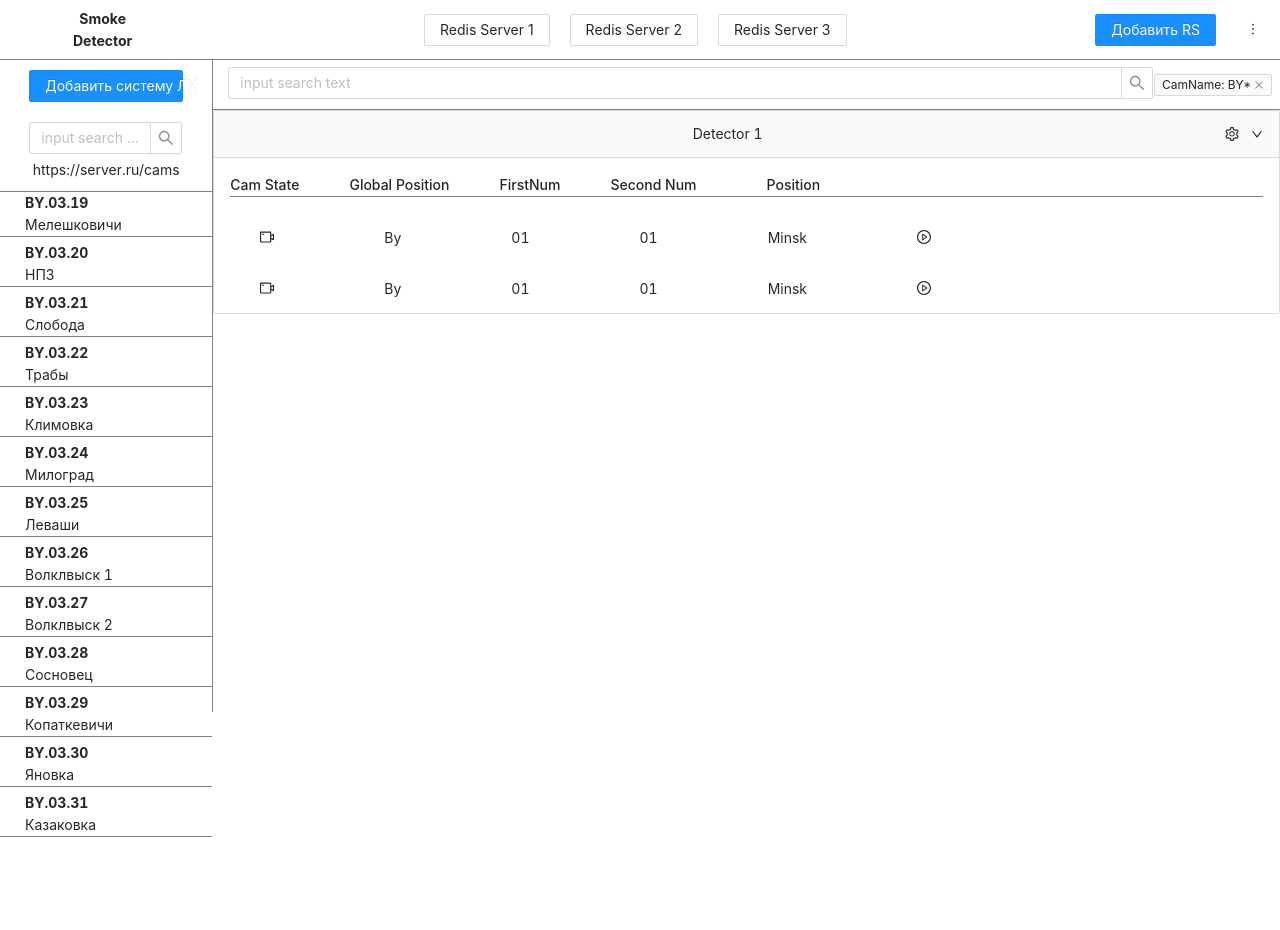
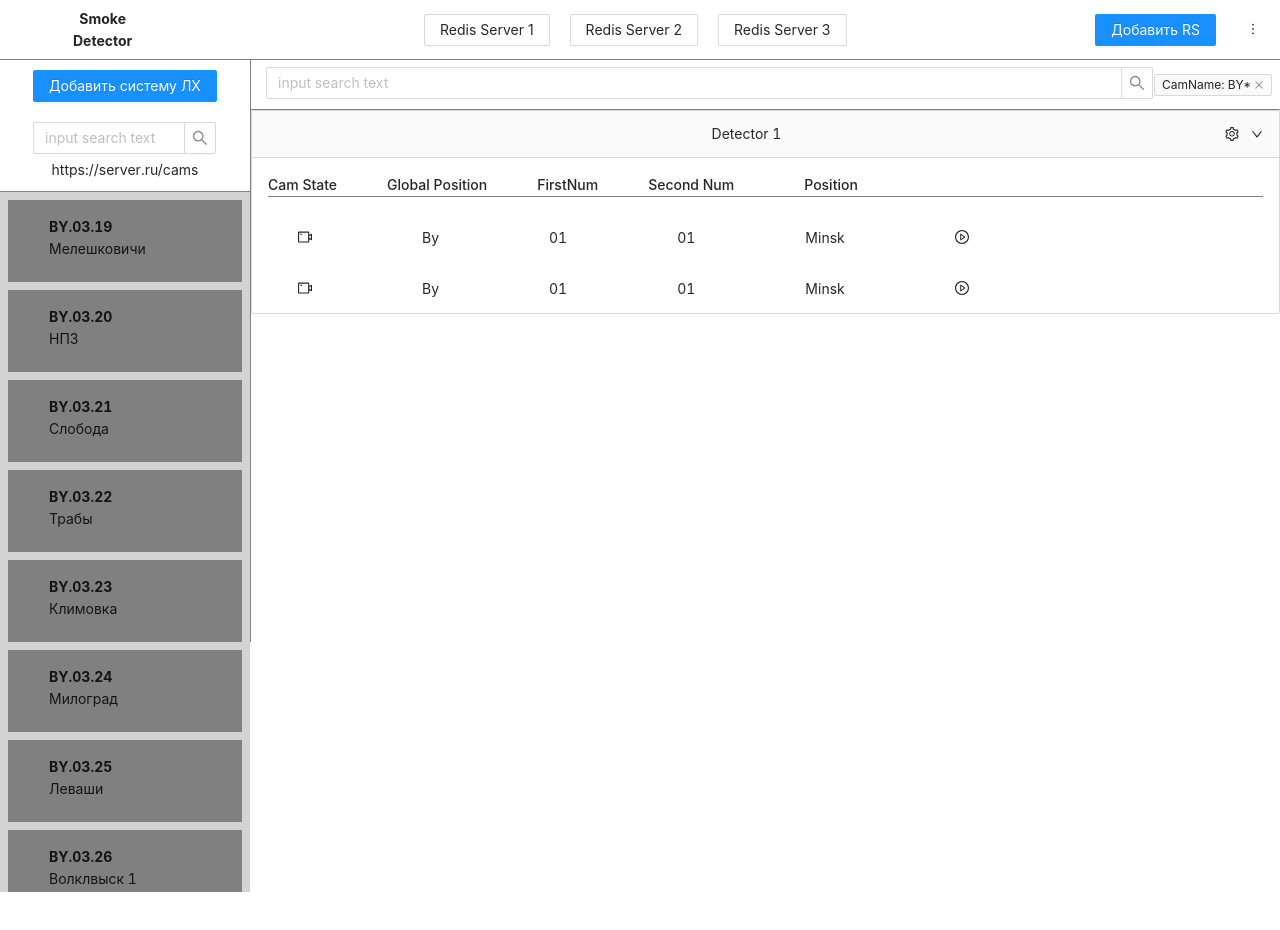
Before and after one commit to SlipFil/smokedetector, a React (Create React App) app: page / in a window 1280 px wide. Shown: the top 930 px of the page. After the commit the page ends 892 px from the top, so only its background shows below. Built offline with nearby package versions, Linux system fonts and the light colour scheme.

Commit message:
add drag'n'drop on sider
add drag'n'drop on sider

```diff
--- a/package.json
+++ b/package.json
@@ -10,6 +10,7 @@
     "antd": "^4.0.4",
     "browser-router": "^0.2.0",
     "react": "^16.13.1",
+    "react-beautiful-dnd": "^13.0.0",
     "react-dom": "^16.13.1",
     "react-redux": "^7.2.0",
     "react-router-dom": "^5.1.2",
--- a/src/components/sider/camList/camlist.jsx
+++ b/src/components/sider/camList/camlist.jsx
@@ -1,12 +1,83 @@
 import React from "react";
 import s from "./camlist.module.css";
 import Camera from "./Camera/camera";
+import { DragDropContext, Droppable, Draggable } from "react-beautiful-dnd";
+
+
+// const CamList = (props) => {
+
+  // var camera = props.cams.map(c => (
+  //   <Camera
+  //     pos1={c.globalPosition}
+  //     firstNum={c.firstNum}
+  //     secondNum={c.secondNum}
+  //     position={c.position}
+  //   />
+  // ));
 
 
 
-const CamList = (props) => {
+//   return (
+//     <div className={s.camlist}>
+//       {camera}
 
-  var camera = props.cams.map(c => (
+//     </div>
+//   );
+// };
+
+
+
+
+
+
+
+// fake data generator
+// const getItems = count =>
+//   Array.from({ length: count }, (v, k) => k).map(k => ({
+//     id: `item-${k}`,
+//     content: `item ${k}`
+//   }));
+
+// a little function to help us with reordering the result
+const reorder = (list, startIndex, endIndex) => {
+  const result = Array.from(list);
+  const [removed] = result.splice(startIndex, 1);
+  result.splice(endIndex, 0, removed);
+
+  return result;
+};
+
+const grid = 8;
+
+const getItemStyle = (isDragging, draggableStyle) => ({
+  // some basic styles to make the items look a bit nicer
+  userSelect: "none",
+  padding: grid * 2,
+  margin: `0 0 ${grid}px 0`,
+
+  // change background colour if dragging
+  background: isDragging ? "lightgreen" : "grey",
+
+  // styles we need to apply on draggables
+  ...draggableStyle
+});
+
+const getListStyle = isDraggingOver => ({
+  background: isDraggingOver ? "lightblue" : "lightgrey",
+  padding: grid,
+  width: 250,
+  height: 700,
+  overflowY: "scroll"
+});
+
+
+class CamList extends React.Component {
+  constructor(props) {
+    super(props);
+    this.state = {
+      items: this.props.cams
+    };
+    this.camera = this.props.cams.map(c => (
       <Camera
         pos1={c.globalPosition}
         firstNum={c.firstNum}
@@ -14,15 +85,72 @@ const CamList = (props) => {
         position={c.position}
       />
     ));
+    this.onDragEnd = this.onDragEnd.bind(this);
+  }
+
+  onDragEnd(result) {
+    // dropped outside the list
+    if (!result.destination) {
+      return;
+    }
+
+    const items = reorder(
+      this.state.items,
+      result.source.index,
+      result.destination.index
+    );
+
+    this.setState({
+      items
+    });
+  }
+
+  // Normally you would want to split things out into separate components.
+  // But in this example everything is just done in one place for simplicity
+  render() {
+    return (
+      <DragDropContext onDragEnd={this.onDragEnd}>
+        <Droppable className={s.camlist} droppableId="droppable">
+          {(provided, snapshot) => (
+            <div
+              {...provided.droppableProps}
+              ref={provided.innerRef}
+              style={getListStyle(snapshot.isDraggingOver)}
+            >
+              {this.state.items.map((item, index) => (
+                <Draggable key={item.id} draggableId={item.id} index={index}>
+                  {(provided, snapshot) => (
+                    <div
+                      ref={provided.innerRef}
+                      {...provided.draggableProps}
+                      {...provided.dragHandleProps}
+                      style={getItemStyle(
+                        snapshot.isDragging,
+                        provided.draggableProps.style
+                      )}
+                    >
+                      <Camera
+                        pos1={item.globalPosition}
+                        firstNum={item.firstNum}
+                        secondNum={item.secondNum}
+                        position={item.position}
+                      />
+                    </div>
+                  )}
+                </Draggable>
+              ))}
+              {provided.placeholder}
+            </div>
+          )}
+        </Droppable>
+      </DragDropContext>
+    );
+  }
+}
 
 
 
-  return (
-    <div className={s.camlist}>
-      {camera}
 
-    </div>
-  );
-};
+
 
 export default CamList;
```
Also changed, not shown: 1 other file (tests, documents, lock files or other folders). Lines whose indentation alone changed are shown as unchanged.
